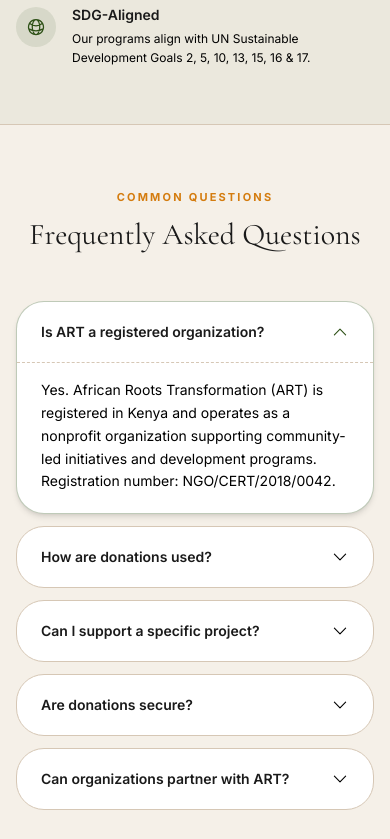
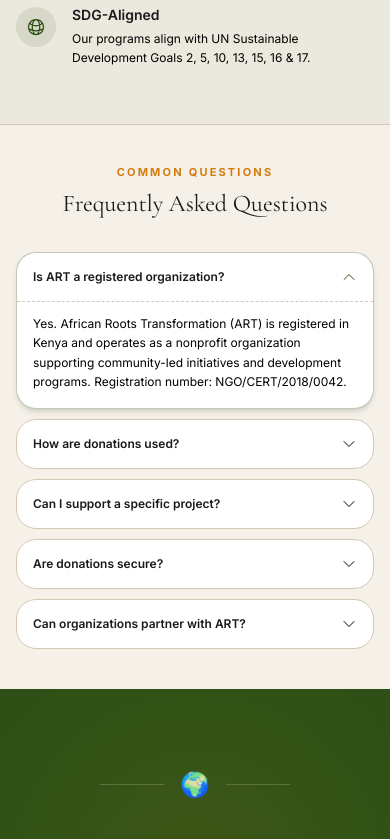
Before and after one commit to Maneno-Michael/ART, a Next.js app: page /donate in a window 390 px wide. Shown: the part 3840-4679 px from the top of the page. Built offline with nearby package versions, Linux system fonts and the light colour scheme; no server answers.

Commit message:
Donate FAQs page responsiveness

```diff
--- a/src/app/donate/components/DonateFAQ.tsx
+++ b/src/app/donate/components/DonateFAQ.tsx
@@ -43,42 +43,51 @@ export default function DonateFAQ() {
   return (
     <section
       ref={ref}
-      className="py-16 sm:py-20 bg-background"
+      className="py-10 sm:py-16 lg:py-20 bg-background"
       aria-labelledby="faq-heading"
     >
       <div className="max-w-3xl mx-auto px-4 sm:px-6">
-        <div className={`text-center mb-12 transition-all duration-700 ${visible ? 'opacity-100 translate-y-0' : 'opacity-0 translate-y-6'}`}>
-          <span className="section-label text-accent mb-3 block">Common Questions</span>
+        <div className={`text-center mb-8 sm:mb-12 transition-all duration-700 ${visible ? 'opacity-100 translate-y-0' : 'opacity-0 translate-y-6'}`}>
+          <span className="text-xs sm:text-sm section-label text-accent mb-2 sm:mb-3 block">
+            Common Questions
+          </span>
           <h2
             id="faq-heading"
-            className="font-display text-3xl sm:text-4xl text-foreground"
+            className="font-display text-2xl sm:text-3xl lg:text-4xl text-foreground"
           >
             Frequently Asked Questions
           </h2>
         </div>
 
         <div
-          className={`space-y-3 transition-all duration-700 delay-200 ${visible ? 'opacity-100 translate-y-0' : 'opacity-0 translate-y-8'}`}
+          className={`space-y-2.5 sm:space-y-3 transition-all duration-700 delay-200 ${visible ? 'opacity-100 translate-y-0' : 'opacity-0 translate-y-8'}`}
           role="list"
         >
           {faqs?.map((faq, i) => (
             <div
               key={i}
-              className={`bg-card border rounded-2xl overflow-hidden transition-all duration-300 ${openIndex === i ? 'border-primary/30 shadow-md' : 'border-border hover:border-primary/20 hover:shadow-sm'}`}
+              className={`bg-card border rounded-xl sm:rounded-2xl overflow-hidden transition-all duration-300 ${openIndex === i ? 'border-primary/30 shadow-md' : 'border-border hover:border-primary/20 hover:shadow-sm'}`}
               role="listitem"
             >
               <button
                 onClick={() => setOpenIndex(openIndex === i ? null : i)}
-                className="w-full flex items-center justify-between gap-4 px-6 py-5 text-left focus-ring"
+                className="w-full flex items-center justify-between gap-3 sm:gap-4 px-4 py-4 sm:px-6 sm:py-5 text-left focus-ring"
                 aria-expanded={openIndex === i}
                 aria-controls={`faq-answer-${i}`}
                 id={`faq-question-${i}`}
               >
-                <span className="font-semibold text-foreground text-sm sm:text-base">{faq?.question}</span>
+                <span className="font-semibold text-foreground text-xs sm:text-sm lg:text-base">
+                  {faq?.question}
+                </span>
+                <Icon
+                  name="ChevronDownIcon"
+                  size={16}
+                  className={`text-muted-foreground flex-shrink-0 transition-transform duration-300 sm:hidden ${openIndex === i ? 'rotate-180 text-primary' : ''}`}
+                />
                 <Icon
                   name="ChevronDownIcon"
                   size={18}
-                  className={`text-muted-foreground flex-shrink-0 transition-transform duration-300 ${openIndex === i ? 'rotate-180 text-primary' : ''}`}
+                  className={`text-muted-foreground flex-shrink-0 transition-transform duration-300 hidden sm:block ${openIndex === i ? 'rotate-180 text-primary' : ''}`}
                 />
               </button>
 
@@ -88,8 +97,10 @@ export default function DonateFAQ() {
                 aria-labelledby={`faq-question-${i}`}
                 className={`overflow-hidden transition-all duration-300 ${openIndex === i ? 'max-h-64' : 'max-h-0'}`}
               >
-                <div className="px-6 pb-5 pt-0 border-t border-dashed border-border">
-                  <p className="text-muted-foreground text-sm leading-relaxed pt-4">{faq?.answer}</p>
+                <div className="px-4 pb-4 pt-0 sm:px-6 sm:pb-5 border-t border-dashed border-border">
+                  <p className="text-muted-foreground text-xs sm:text-sm leading-relaxed pt-3 sm:pt-4">
+                    {faq?.answer}
+                  </p>
                 </div>
               </div>
             </div>
```
